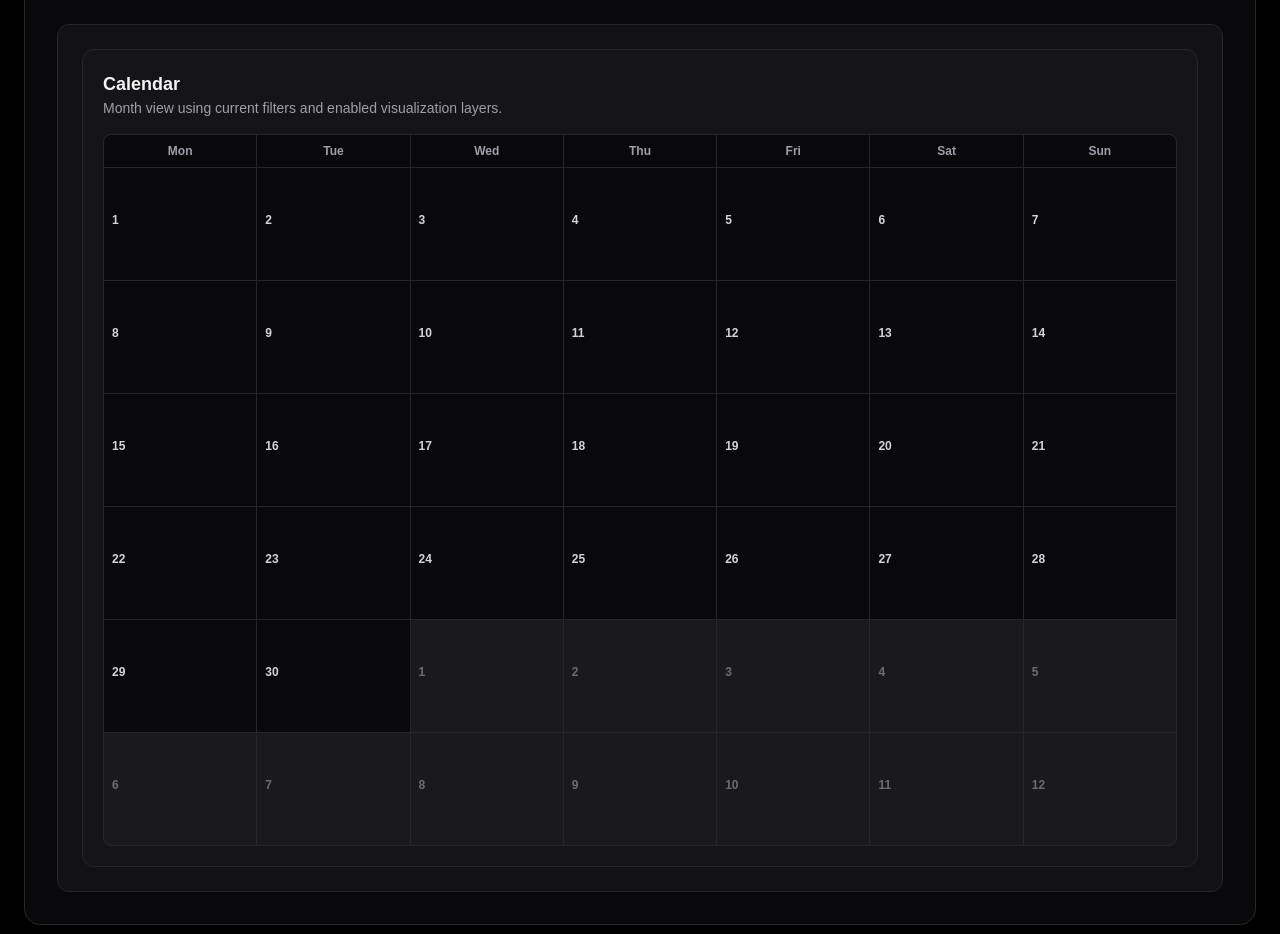
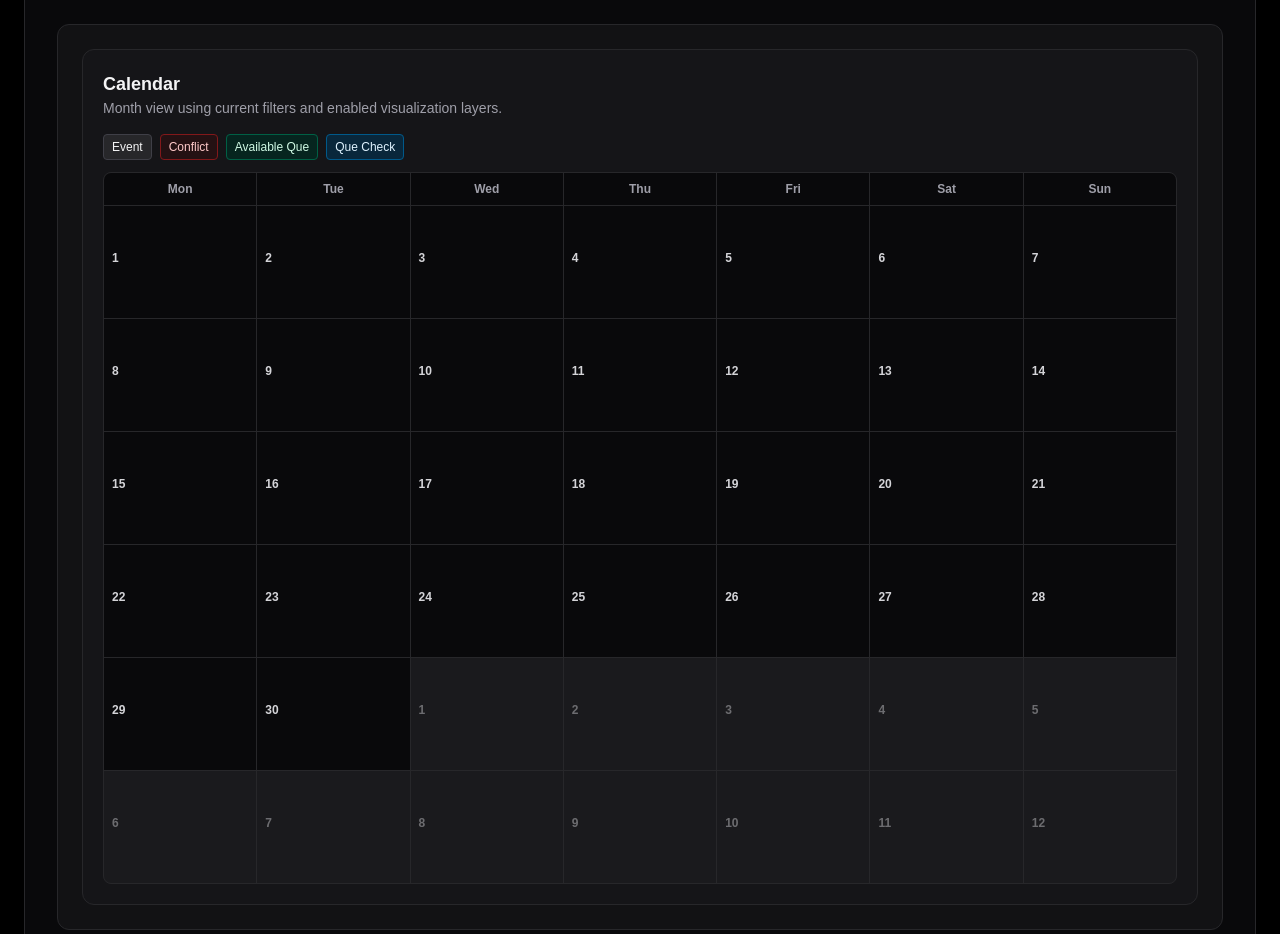
Before and after one commit to puritvs/lazy-teamup, a Next.js app: page / in a window 1280 px wide. Shown: the part 1260-2194 px from the top of the page. Built offline with nearby package versions, Linux system fonts and the light colour scheme.

Commit message:
added some hightlight label

```diff
--- a/features/calendar-view/components/CalendarMonthView.tsx
+++ b/features/calendar-view/components/CalendarMonthView.tsx
@@ -54,10 +54,17 @@ function getItemDateKeys(item: { start_dt: string; end_dt: string }) {
 }
 
 function getItemStyle(type: CalendarVisualItem["type"]) {
-  if (type === "conflict") return "border-red-800 bg-red-950/70 text-red-100";
-  if (type === "available-que")
+  if (type === "conflict") {
+    return "border-red-900 bg-red-950/30 text-red-200";
+  }
+
+  if (type === "available-que") {
     return "border-emerald-800 bg-emerald-950/70 text-emerald-100";
-  if (type === "que-check") return "border-sky-800 bg-sky-950/70 text-sky-100";
+  }
+
+  if (type === "que-check") {
+    return "border-sky-800 bg-sky-950/70 text-sky-100";
+  }
 
   return "border-zinc-700 bg-zinc-800 text-zinc-100";
 }
@@ -67,6 +74,28 @@ function getItemPrefix(type: CalendarVisualItem["type"]) {
   if (type === "available-que") return "Free";
   if (type === "que-check") return "Que";
   return "";
+}
+
+function isConflictNotice(item: CalendarVisualItem) {
+  return item.type === "conflict" && item.id.startsWith("conflict-notice-");
+}
+
+function getVisibleItems(dayItems: CalendarVisualItem[]) {
+  const conflictNotices = dayItems.filter(isConflictNotice);
+  const otherItems = dayItems.filter((item) => !isConflictNotice(item));
+
+  const visibleConflictNotices = conflictNotices.slice(
+    0,
+    MAX_VISIBLE_ITEMS_PER_DAY,
+  );
+
+  const remainingSlots =
+    MAX_VISIBLE_ITEMS_PER_DAY - visibleConflictNotices.length;
+
+  return [
+    ...visibleConflictNotices,
+    ...otherItems.slice(0, Math.max(0, remainingSlots)),
+  ];
 }
 
 export function CalendarMonthView({
@@ -92,7 +121,9 @@ export function CalendarMonthView({
         title: event.title,
         start_dt: event.start_dt,
         end_dt: event.end_dt,
-        description: isConflict ? "Conflict detected" : undefined,
+        description: isConflict
+          ? "This event is involved in a conflict."
+          : undefined,
       };
     });
 
@@ -113,10 +144,14 @@ export function CalendarMonthView({
     for (const [key, dayItems] of map) {
       map.set(
         key,
-        [...dayItems].sort(
-          (a, b) =>
-            new Date(a.start_dt).getTime() - new Date(b.start_dt).getTime(),
-        ),
+        [...dayItems].sort((a, b) => {
+          if (isConflictNotice(a) && !isConflictNotice(b)) return -1;
+          if (!isConflictNotice(a) && isConflictNotice(b)) return 1;
+
+          return (
+            new Date(a.start_dt).getTime() - new Date(b.start_dt).getTime()
+          );
+        }),
       );
     }
 
@@ -136,6 +171,21 @@ export function CalendarMonthView({
         </p>
       </div>
 
+      <div className="mb-3 flex flex-wrap gap-2 text-xs">
+        <span className="rounded border border-zinc-700 bg-zinc-800 px-2 py-1 text-zinc-100">
+          Event
+        </span>
+        <span className="rounded border border-red-900 bg-red-950/30 px-2 py-1 text-red-200">
+          Conflict
+        </span>
+        <span className="rounded border border-emerald-800 bg-emerald-950/70 px-2 py-1 text-emerald-100">
+          Available Que
+        </span>
+        <span className="rounded border border-sky-800 bg-sky-950/70 px-2 py-1 text-sky-100">
+          Que Check
+        </span>
+      </div>
+
       <div className="grid grid-cols-7 gap-px overflow-hidden rounded-lg border border-zinc-800 bg-zinc-800">
         {WEEKDAYS.map((day) => (
           <div
@@ -149,9 +199,10 @@ export function CalendarMonthView({
         {days.map((day) => {
           const dateKey = day.format("YYYY-MM-DD");
           const dayItems = itemsByDate.get(dateKey) ?? [];
+          const visibleItems = getVisibleItems(dayItems);
           const hiddenItemCount = Math.max(
             0,
-            dayItems.length - MAX_VISIBLE_ITEMS_PER_DAY,
+            dayItems.length - visibleItems.length,
           );
           const hasHiddenItems = hiddenItemCount > 0;
           const isCurrentMonth = day.month() + 1 === month;
@@ -188,17 +239,20 @@ export function CalendarMonthView({
               </div>
 
               <div className="space-y-1">
-                {dayItems.slice(0, MAX_VISIBLE_ITEMS_PER_DAY).map((item) => (
+                {visibleItems.map((item) => (
                   <div
                     key={`${dateKey}-${item.id}`}
                     className={[
                       "truncate rounded border px-2 py-1 text-[11px]",
                       getItemStyle(item.type),
+                      isConflictNotice(item) ? "font-semibold" : "",
                     ].join(" ")}
-                    title={item.title}
+                    title={item.description ?? item.title}
                   >
                     {getItemPrefix(item.type)}{" "}
-                    {dayjs(item.start_dt).format("HH:mm")} {item.title}
+                    {isConflictNotice(item)
+                      ? item.title
+                      : `${dayjs(item.start_dt).format("HH:mm")} ${item.title}`}
                   </div>
                 ))}
 
@@ -239,11 +293,12 @@ export function CalendarMonthView({
                   className={[
                     "rounded-lg border p-3",
                     getItemStyle(item.type),
+                    isConflictNotice(item) ? "border-red-800" : "",
                   ].join(" ")}
                 >
                   <div className="flex flex-wrap items-center gap-2">
                     <span className="rounded bg-black/30 px-2 py-0.5 text-xs uppercase">
-                      {item.type}
+                      {isConflictNotice(item) ? "conflict notice" : item.type}
                     </span>
 
                     <p className="font-medium">{item.title}</p>
--- a/features/calendar/components/CalendarDashboard.tsx
+++ b/features/calendar/components/CalendarDashboard.tsx
@@ -67,19 +67,63 @@ export function CalendarDashboard() {
       setLoadingEvents(false);
     }
   }
+  const overlapGroups = useMemo(() => {
+    return findOverlappingEvents(filteredEvents);
+  }, [filteredEvents]);
+
   const highlightedEventIds = useMemo(() => {
     if (!highlightConflicts) return new Set<string>();
+    return getOverlappingEventIds(overlapGroups);
+  }, [highlightConflicts, overlapGroups]);
 
-    const overlapGroups = findOverlappingEvents(filteredEvents);
-    return getOverlappingEventIds(overlapGroups);
-  }, [highlightConflicts, filteredEvents]);
+  const conflictNoticeItems = useMemo<CalendarVisualItem[]>(() => {
+    if (!highlightConflicts) return [];
+
+    return overlapGroups.map((group) => {
+      const sortedEvents = [...group.events].sort(
+        (a, b) =>
+          new Date(a.start_dt).getTime() - new Date(b.start_dt).getTime(),
+      );
+
+      const firstEvent = sortedEvents[0];
+
+      const latestEndEvent = [...sortedEvents].sort(
+        (a, b) => new Date(b.end_dt).getTime() - new Date(a.end_dt).getTime(),
+      )[0];
+
+      const startsAt = new Date(group.startTime);
+      const endsAt = new Date(group.endTime);
+      const spansMultipleDays =
+        startsAt.toISOString().slice(0, 10) !==
+        endsAt.toISOString().slice(0, 10);
+
+      return {
+        id: `conflict-notice-${group.id}`,
+        type: "conflict",
+        title: `${group.events.length} overlapping events`,
+        start_dt: firstEvent.start_dt,
+        end_dt: latestEndEvent.end_dt,
+        description: spansMultipleDays
+          ? `Conflict spans multiple days and ends ${endsAt.toLocaleDateString(
+              "en-GB",
+            )} ${String(endsAt.getHours()).padStart(2, "0")}:${String(
+              endsAt.getMinutes(),
+            ).padStart(2, "0")}. Events: ${group.events
+              .map((event) => event.title)
+              .join(" / ")}`
+          : group.events.map((event) => event.title).join(" / "),
+      };
+    });
+  }, [highlightConflicts, overlapGroups]);
 
   const calendarVisualItems = useMemo(() => {
     return [
+      ...conflictNoticeItems,
       ...(showCalendarAvailableQue ? calendarLayers.availableQue : []),
       ...(showCalendarQueCheck ? calendarLayers.queCheck : []),
     ];
   }, [
+    conflictNoticeItems,
     showCalendarAvailableQue,
     calendarLayers.availableQue,
     showCalendarQueCheck,
@@ -194,7 +238,6 @@ export function CalendarDashboard() {
             />
             Events
           </label>
-
           <label className="flex items-center gap-2 rounded-lg border border-zinc-800 bg-zinc-950 p-3 text-sm text-zinc-300">
             <input
               type="checkbox"
```
